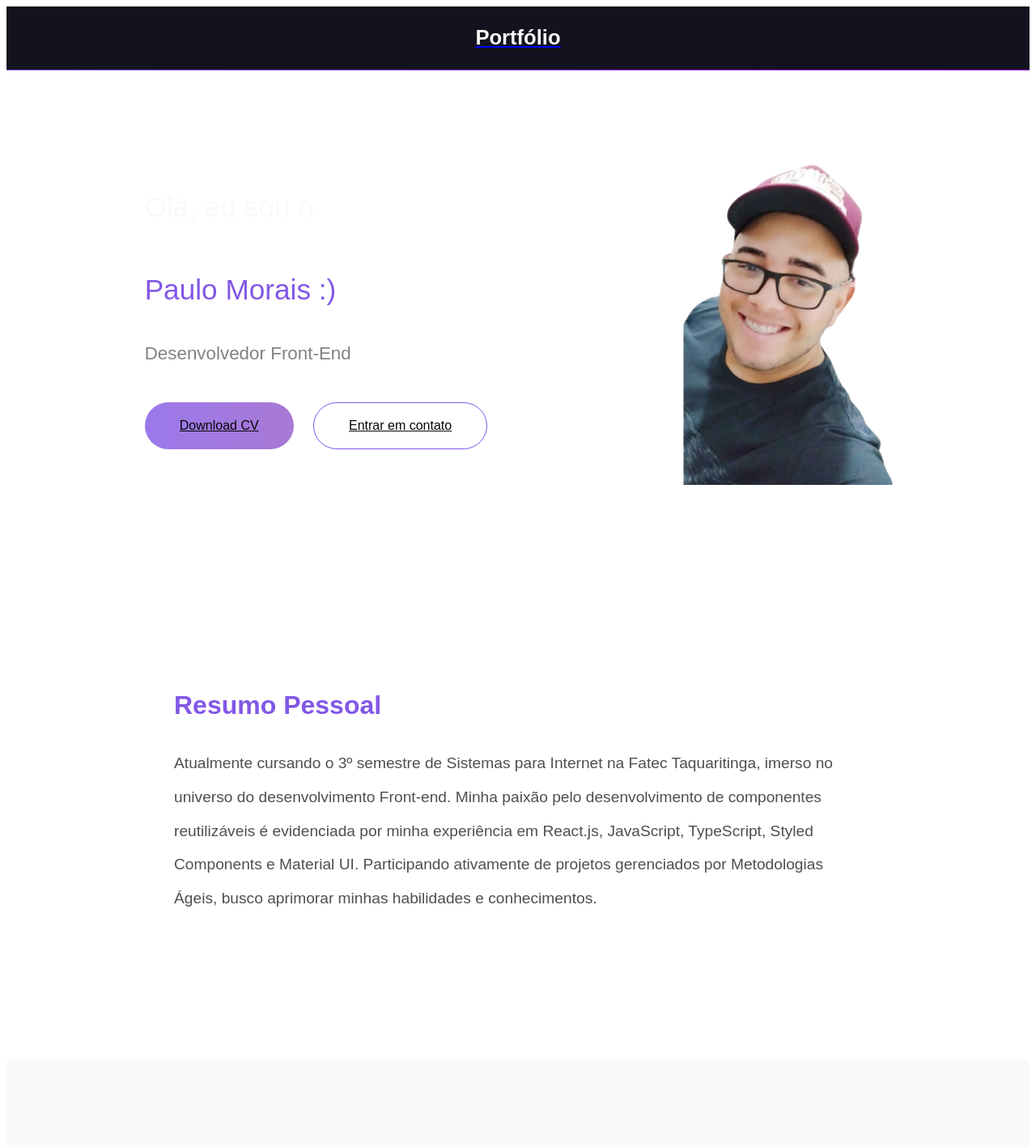
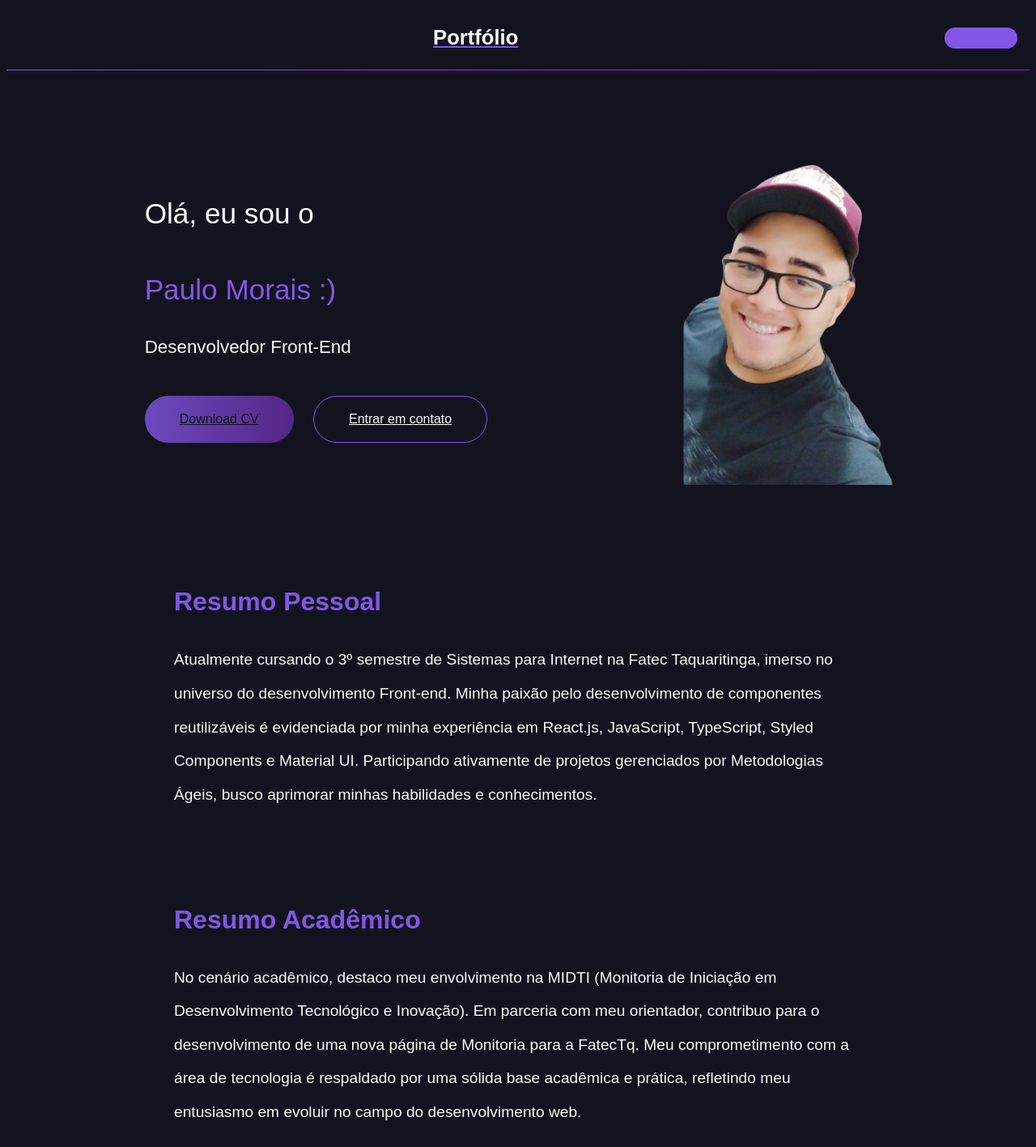
Before and after one commit to paulomorais1/projeto_acessibilidade_fatec_2023, a plain HTML site: page index.html in a window 1280 px wide. Shown: the top 1417 px of the page at 81% size. Drawn offline with Linux system fonts and the light colour scheme.

Commit message:
tarefa p2

```diff
--- a/index.html
+++ b/index.html
@@ -39,7 +39,7 @@
       </a>
       <div class="toggle">
         <input type="checkbox" name="checkbox" id="checkbox" />
-        <label for="checkbox" >
+        <label for="checkbox" class="label" >
           <div class="box"></div>
         </label>
       </div>
@@ -55,7 +55,7 @@
       </div>
       <div class="actions">
         <a href="upload/Curriculo-PauloMorais.pdf" download="">Download CV</a>
-        <a href="mailto:paulumora11@gmail.com" target="_blank">Entrar em contato</a>
+        <a href="mailto:paulumora11@gmail.com" target="_blank" class="white">Entrar em contato </a>
       </div>
     </div>
     <div class="profile">
--- a/style.css
+++ b/style.css
@@ -5,7 +5,7 @@ header {
   position: sticky;
   top: 0;
   z-index: 100;
-    background-color: #13131F;
+  background-color: var(--cor-primaria);
 }
 
 header.open {
@@ -17,15 +17,15 @@ header .container {
   display: flex;
   justify-content: space-between;
   align-items: center;
-    padding: .2rem 0;
+  padding: 0.2rem 0;
   flex-wrap: wrap;
 }
 
 header .container h2 {
-    font-family: 'DM Sans', sans-serif;
+  font-family: "DM Sans", sans-serif;
   font-size: 1.6rem;
   font-weight: bold;
-    color: #F9F9F9;
+  color: #f9f9f9;
 }
 
 header .container .toggle {
@@ -42,12 +42,12 @@ header .container .toggle input:checked + .label .box {
 }
 
 header .container .toggle input:checked + .label {
-    background-color: #F9F9F9;
+  background-color: #f9f9f9;
 }
 
 header .container .toggle .label {
   display: flex;
-    background: #8257E6;
+  background: #8257e6;
   width: 4rem;
   border-radius: 2rem;
   padding: 0.8rem;
@@ -62,7 +62,7 @@ header::after {
   position: absolute;
   width: 100%;
   height: 0.1rem;
-    background-image: linear-gradient(90deg, #8257E6 0%, #A40EE4 92.32%);
+  background-image: linear-gradient(90deg, #8257e6 0%, #a40ee4 92.32%);
 }
 
 /* Banner */
@@ -80,29 +80,24 @@ header::after {
   margin: 0 auto;
 }
 
-.banner .intro .title h1 {
-    font-family: 'Poppins', sans-serif;
+.banner .intro .title h1,
+.banner .intro .title span {
+  font-family: "Poppins", sans-serif;
   font-size: 2.2rem;
   font-weight: 500;
-    color: #F9F9F9;
   line-height: 4.4rem;
+  color: var(--cor-texto);
 }
 
 .banner .intro .title span {
-    font-family: 'Poppins', sans-serif;
-    font-size: 2.2rem;
-    font-weight: 500;
-    color: #F9F9F9;
-    line-height: 5.4rem;
-    display: block;
-    color: #8257E6;
+  color: var(--cor-link);
 }
 
 .banner .intro .title p {
-    font-family: 'DM Sans', sans-serif;
+  font-family: "DM Sans", sans-serif;
   font-size: 1.4rem;
   font-weight: 500;
-    color: #828282;
+  color: var(--cor-secundaria);
 }
 
 .banner .intro .actions {
@@ -111,26 +106,39 @@ header::after {
 }
 
 .banner .intro .actions a {
-    font-family: 'DM Sans', sans-serif;
+  font-family: "DM Sans", sans-serif;
   font-size: 1rem;
   font-weight: 500;
-    color: #070707;
   padding: 1.2rem 2.7rem;
-    background-image: linear-gradient(90deg, rgba(130, 87, 230, 0.8) 0.2%, rgba(121, 48, 190, 0.648) 100%);
+  background-image: linear-gradient(
+    90deg,
+    rgba(130, 87, 230, 0.8) 0.2%,
+    rgba(121, 48, 190, 0.648) 100%
+  );
   display: flex;
   align-items: center;
   justify-content: center;
   border-radius: 2rem;
   transition: 0.3s;
 }
+.banner .intro .actions a:first-child {
+  color: var(--cor-primaria);
+}
+.banner .intro .actions .white {
+  color: var(--cor-secundaria);
+}
 
 .banner .intro .actions a:nth-child(2) {
   background-image: none;
-    border: 0.1rem solid #8257E6;
+  border: 0.1rem solid var(--cor-link);
 }
 
 .banner .intro .actions a:hover {
-    background-image: linear-gradient(90deg, rgba(121, 48, 190, 0.648) 100%, rgba(130, 87, 230, 0.8) 0.2%);
+  background-image: linear-gradient(
+    90deg,
+    rgba(121, 48, 190, 0.648) 100%,
+    rgba(130, 87, 230, 0.8) 0.2%
+  );
   transform: scale(0.95);
 }
 
@@ -192,7 +200,7 @@ header::after {
   }
 
   header .container .toggle input:checked + .label {
-        background-color: #F9F9F9;
+    background-color: #f9f9f9;
   }
 }
 
@@ -218,65 +226,39 @@ header::after {
 }
 
 /* Resumo Pessoal */
-#resumo-pessoal {
+#resumo-pessoal,
+#resumo-academico {
   display: flex;
   justify-content: space-around;
-    padding: 10rem 2.5rem;
+  padding: 2rem 1.5rem;
 }
 
-#resumo-pessoal .cont {
+#resumo-pessoal .cont,
+#resumo-academico .cont {
   max-width: 850px;
 }
 
-#resumo-pessoal h2 {
-    font-family: 'Poppins', sans-serif;
+#resumo-pessoal h2,
+#resumo-academico h3 {
+  font-family: "Poppins", sans-serif;
   font-size: 2rem;
   font-weight: 600;
-    color: #8257E6;
+  color: var(--cor-link);
   margin-bottom: 2rem;
 }
 
-#resumo-pessoal p {
-    font-family: 'DM Sans', sans-serif;
+#resumo-pessoal p,
+#resumo-academico p {
+  font-family: "DM Sans", sans-serif;
   font-size: 1.2rem;
-    color: #4F4F4F;
-    line-height: 2.6rem;
-}
-
-
-
-/* Resumo Acadêmico */
-#resumo-academico {
-    background-color: #F9F9F9;
-    padding: 10rem 2.5rem;
-    display: flex;
-    justify-content: space-around;
-    align-items: flex-end;
-}
-
-/* #resumo-academico .cont {
-    max-width: 850px;
-} */
-
-#resumo-academico h3 {
-    font-family: 'Poppins', sans-serif;
-    font-size: 2rem;
-    font-weight: 600;
-    color: #8257E6;
-    margin-bottom: 2rem;
-}
-
-#resumo-academico p {
-    font-family: 'DM Sans', sans-serif;
-    font-size: 1.2rem;
-    color: #4F4F4F;
+  color: var(--cor-texto);
   line-height: 2.6rem;
 }
 
 /* Rodapé (Footer) */
 #contacts {
-    background-color: #13131F;
-    color: #F9F9F9;
+  background-color: var(--cor-primaria);
+  color: var(--cor-texto);
   padding: 2rem 1.5rem;
 }
 
@@ -287,7 +269,7 @@ header::after {
 }
 
 #contacts h2 {
-    font-family: 'Poppins', sans-serif;
+  font-family: "Poppins", sans-serif;
   font-size: 1.6rem;
   font-weight: 600;
   margin-bottom: 2rem;
@@ -300,20 +282,21 @@ header::after {
 
 #contacts .icons i {
   font-size: 2.5rem;
-    color: #F9F9F9;
+  color: var(--cor-texto);
   cursor: pointer;
   transition: color 0.3s;
 }
 
 #contacts .icons i:hover {
-    color: #8257E6;
+  color: var(--cor-link);
 }
 
 #contacts .icons a {
   text-decoration: none;
   list-style-type: none;
-    color: #F9F9F9;
+  color: var(--cor-texto);
 }
+
 /* Responsividade do Footer */
 @media (max-width: 860px) {
   #contacts {
@@ -352,17 +335,80 @@ header::after {
 
 /* Responsividade do Resumo Pessoal e Acadêmico */
 @media (max-width: 860px) {
-    #resumo-pessoal {
+  #resumo-pessoal,
+  #resumo-academico {
     flex-direction: column;
     align-items: center;
     text-align: center;
+    padding: 4rem 2.5rem;
+  }
+}
+/* Esquema de Cores com Contraste */
+/* Esquema de Cores com Contraste */
+
+/* Cores Principais */
+:root {
+  --cor-primaria: #13131f; /* Cor principal para fundo escuro */
+  --cor-secundaria: #f9f9f9; /* Cor secundária para fundo claro */
+  --cor-texto: #f9f9f9; /* Cor principal do texto */
+  --cor-link: #8257e6; /* Cor para links */
 }
 
-    #resumo-academico {
-        padding: 8rem 2.5rem;
-        flex-direction: column;
-        align-items: center;
-        text-align: center;
+/* Modo Escuro */
+body,
+header.open,
+footer {
+  background-color: var(--cor-primaria);
+  color: var(--cor-texto);
 }
 
+header.open {
+  background-color: rgba(0, 0, 0, 0.65);
+  backdrop-filter: blur(10px);
 }
+
+header::after {
+  background-image: linear-gradient(90deg, var(--cor-link) 0%, #a40ee4 92.32%);
+}
+h1,
+h2,
+h3,
+a {
+  color: var(--cor-link);
+}
+
+a:hover {
+  color: #070707;
+}
+
+/* Modo Claro */
+body.light-mode {
+  background-color: #f9f9f9;
+  color: #333;
+}
+
+body.light-mode h2,
+body.light-mode h3 {
+  color: #8257e6;
+}
+body.light-mode .banner .intro .title h1,
+body.light-mode .banner .intro .title p,
+body.light-mode #resumo-academico p,
+body.light-mode #resumo-pessoal p {
+  color: var(--cor-primaria);
+}
+
+
+body.light-mode a {
+  color: #faf8f8;
+}
+body.light-mode h1,
+body.light-mode .banner .intro .actions .white {
+  color: #161515;
+}
+
+body.light-mode a:hover {
+  color: #8257e6;
+}
+
+/* Adicione as cores restantes conforme necessário para seus elementos específicos */
```
Lines whose indentation alone changed are shown as unchanged.
